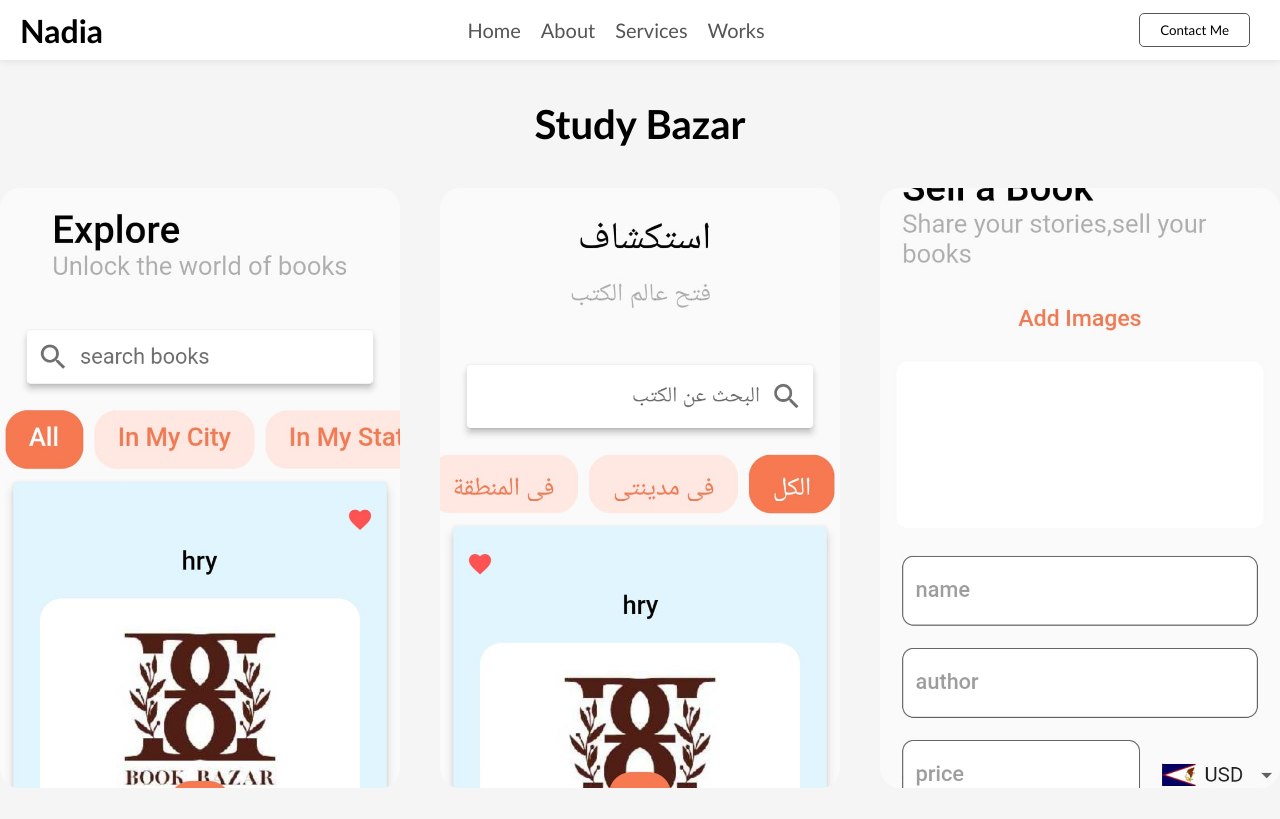
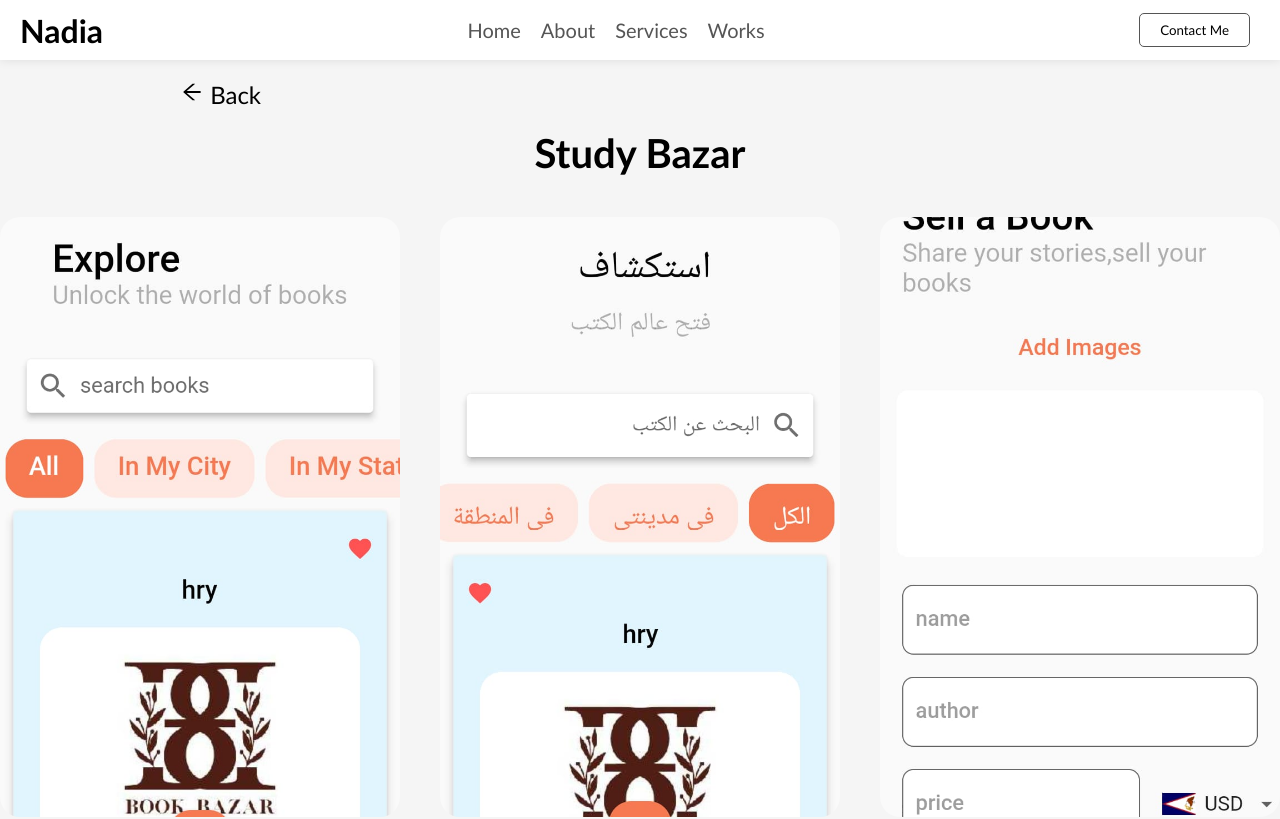
Before and after one commit to NadiaMansha/my-portfolio, a React (Vite) app: page /project/1 in a window 1280 px wide. Shown: the top 819 px of the page. Built offline with nearby package versions, Linux system fonts and the light colour scheme.

Commit message:
modified design

```diff
--- a/src/pages/project_details/ProjectDetials.jsx
+++ b/src/pages/project_details/ProjectDetials.jsx
@@ -2,14 +2,31 @@ import React from 'react'
 import './ProjectDetails.css'
 import { useParams } from 'react-router-dom'
 import projectsArray from '../../assets/data/projects'
+import {AiOutlineArrowLeft} from 'react-icons/ai'
 const ProjectDetials = () => {
   const params = useParams()
   const id=params.id
   const project= projectsArray.find(project=>project.id==id)
 
 
+
   return (
 <div className="project_details">
+    <a
+    style={
+      {
+        alignSelf:'start',
+        color:'black',
+        marginLeft:'10rem',
+        fontSize:'1.5rem'
+      }
+    }
+     href="/" className="back">
+      <AiOutlineArrowLeft/>
+      &nbsp;
+      <span>Back</span>
+    </a>
+
     <h1>{project.name}</h1>
     <div className="project_details_image">
     {
```
